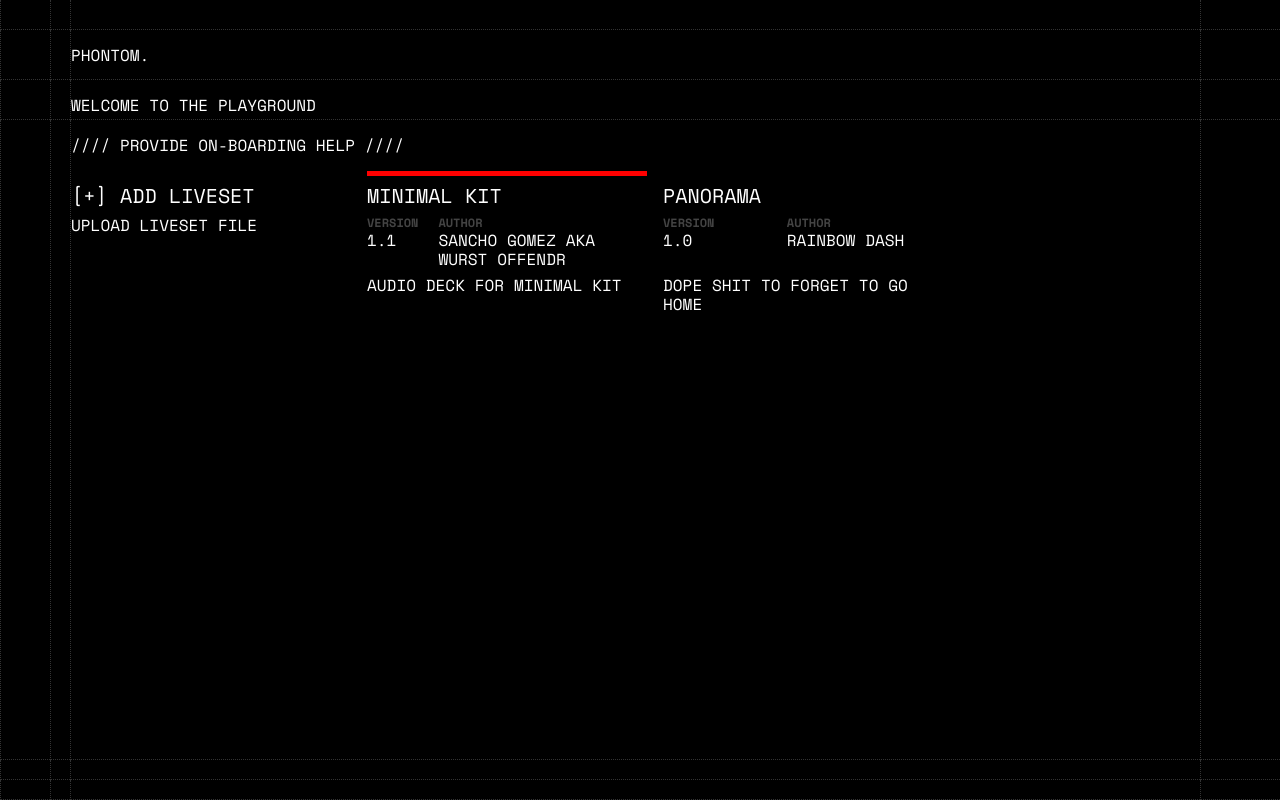
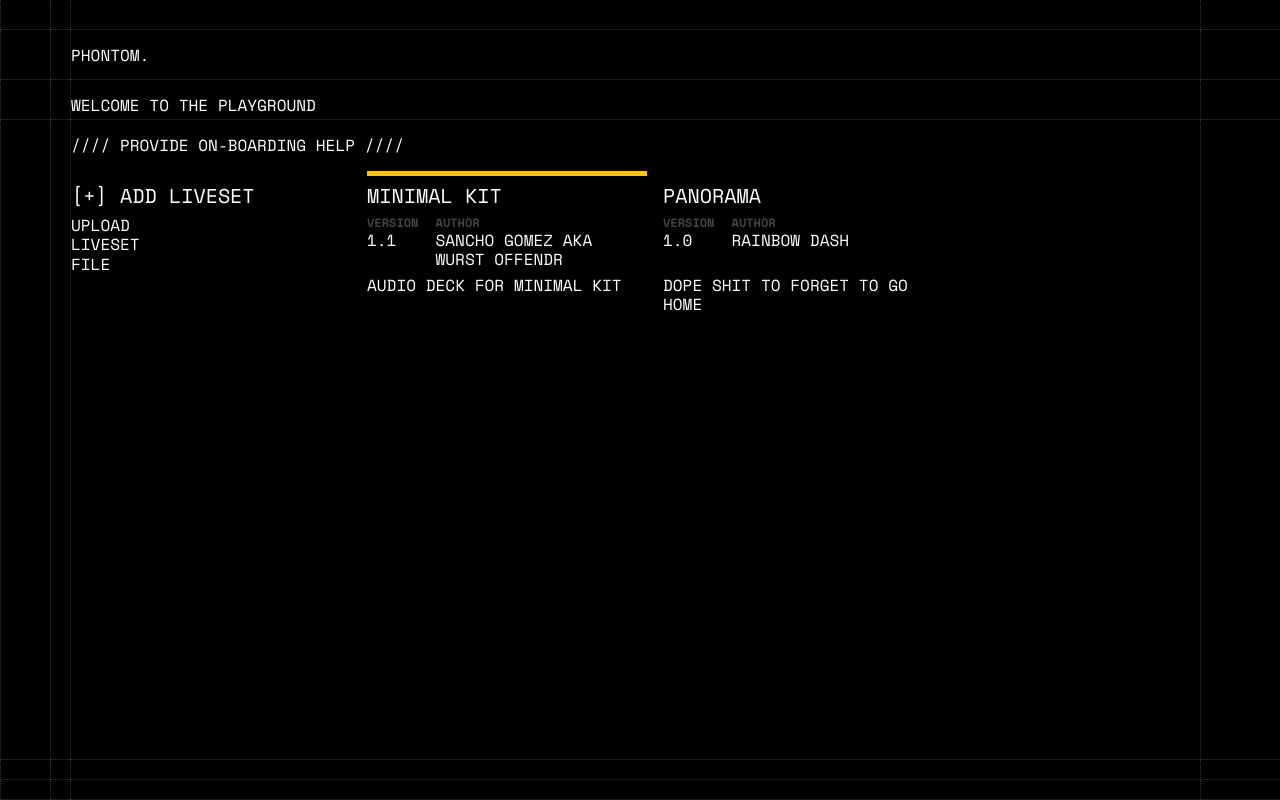
Before and after one commit to maxwellito/hexabeat, a React app: page / in a window 1280 px wide. Built offline with nearby package versions, Linux system fonts and the light colour scheme.

Commit message:
Add App switch from Home to Playground

```diff
--- a/src/App.tsx
+++ b/src/App.tsx
@@ -3,20 +3,35 @@ import { Provider } from 'react-redux';
 import store from 'store';
 import { Home } from './components/home/index';
 // import { TiledLines } from './components/useless/tiledLines'
+import { Playground } from 'components/screens/playground';
 
+interface AppState {
+  livesetReady: boolean;
+}
 /**
  * Fun times:
  *
  * <TiledLines gap={18} width={800} height={500} />
  */
-export class App extends React.Component {
+export class App extends React.Component<any, AppState> {
+  constructor(props: any) {
+    super(props);
+
+    this.state = {
+      livesetReady: false
+    };
+
+    store.subscribe(() => {
+      let gotLiveset = !!store.getState().session.liveset;
+      if (gotLiveset !== this.state.livesetReady) {
+        this.setState({
+          livesetReady: gotLiveset
+        });
+      }
+    });
+  }
   render() {
-    return (
-      <Provider store={store}>
-        <Home />
-        {/* <Track/>
-        <TiledLines type={'red'} /> */}
-      </Provider>
-    );
+    let screen = this.state.livesetReady ? <Playground /> : <Home />;
+    return <Provider store={store}>{screen}</Provider>;
   }
 }
--- a/src/components/home/livesetPicker/index.css
+++ b/src/components/home/livesetPicker/index.css
@@ -8,19 +8,19 @@
 .liveset-item {
   display: inline-grid;
   width: 280px;
-  grid-template-columns: auto 20px auto;
+  grid-template-columns: 7ch auto;
   grid-template-rows: 32px 60px 100px;
   grid-template-areas:
-    'title title title'
-    'meta_1 . meta_2'
-    'description description description';
+    'title title'
+    'meta_1 meta_2'
+    'description description';
   margin-right: 1rem;
   padding-top: 0.5rem;
   border-top: 5px solid transparent;
 }
 
 .liveset-item.active {
-  border-top-color: red;
+  border-top-color: var(--shade-active-on);
 }
 
 .liveset-item-title {
--- /dev/null
+++ b/src/components/screens/playground/index.tsx
@@ -0,0 +1,50 @@
+import * as React from 'react';
+import { Mpk, MpkKey } from 'services/MpkController';
+import store from 'store';
+import { Liveset } from 'models/Liveset';
+import * as actions from 'actions/index';
+
+export interface PlaygroundProps {}
+
+export interface PlaygroundState {}
+
+/**
+ * Playground component
+ *
+ * Components:
+ * - LivesetPicker
+ * - LivesetUploader
+ * - LivesetStart
+ */
+export class Playground extends React.Component<
+  PlaygroundProps,
+  PlaygroundState
+> {
+  drapPos = 0;
+
+  unsubscribe = store.subscribe(() => {
+    // let newLivesets = store.getState().livesets;
+    // console.log('Hello', newLivesets);
+    // if (newLivesets !== this.state.livesets) {
+    //   this.setState({
+    //     livesets: newLivesets
+    //   });
+    // }
+  });
+
+  constructor(props: PlaygroundProps) {
+    super(props);
+    this.state = {};
+    // Mpk.takeControl({
+    //   [MpkKey.nob1]: this.updatePos.bind(this)
+    // });
+  }
+
+  componentWillUnmount() {
+    this.unsubscribe();
+  }
+
+  render() {
+    return <div className='container'>Welcome</div>;
+  }
+}
--- a/src/styles/variables.css
+++ b/src/styles/variables.css
@@ -1,12 +1,11 @@
 :root {
-
   --shade-base: #000;
 
   --shade-dark: #111;
   --shade: #444;
   --shade-light: #fff;
 
-  --shade-active-on: #ff0;
+  --shade-active-on: #f6c408;
 
   --space: 2px;
   --half-box-size: 12px;
```
